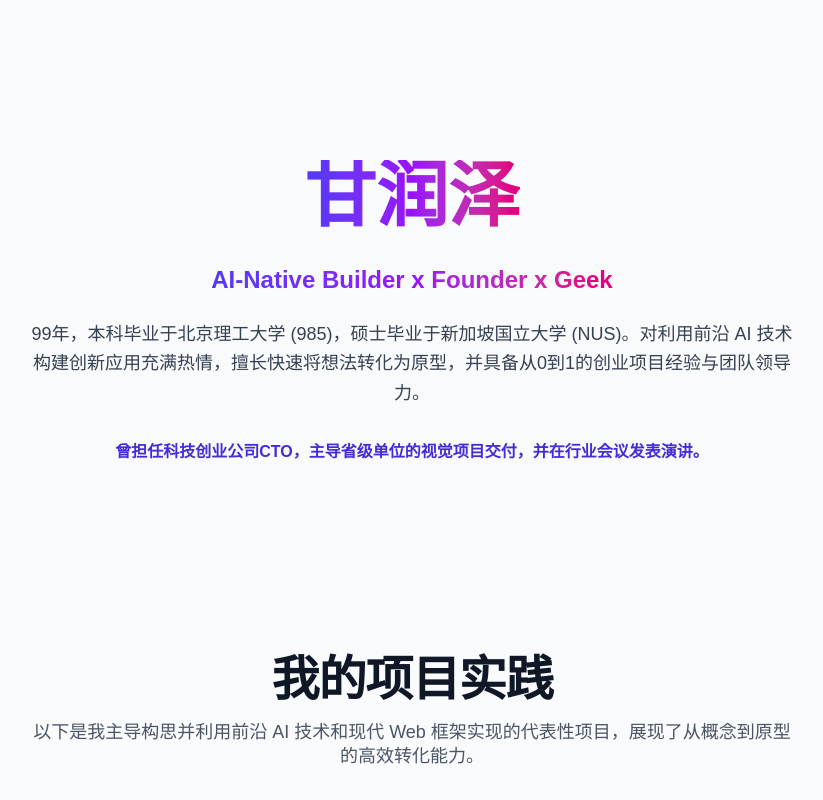
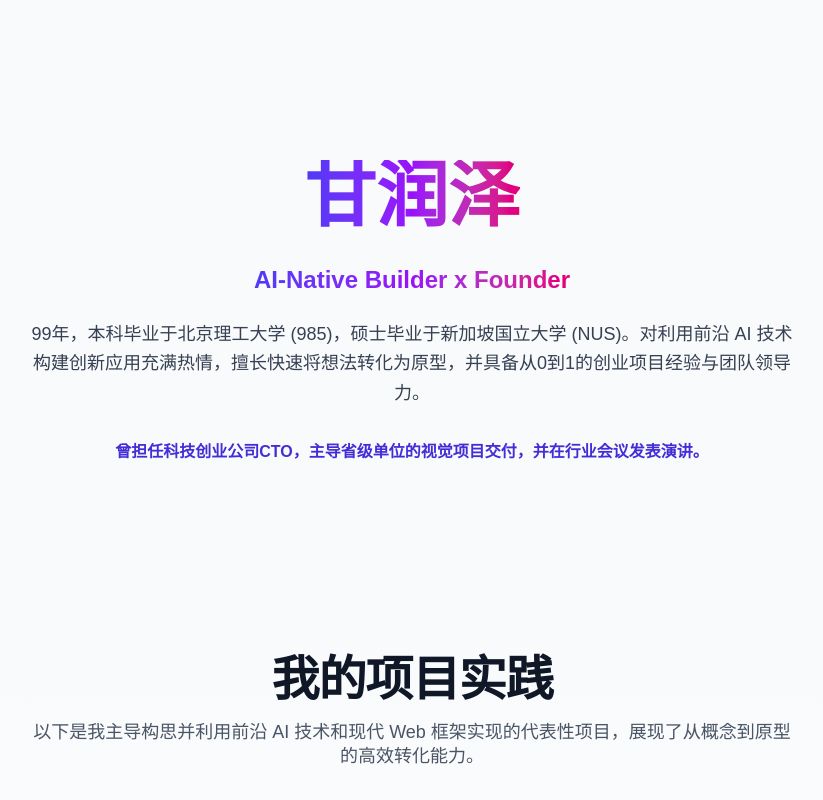
Before and after one commit to GSSfearless/portfolio, a Next.js app: page / in a window 1280 px wide. Shown: the top 800 px of the page, without its empty margins (228-1051 px from the left). Built offline with nearby package versions, Linux system fonts and the light colour scheme.

Commit message:
Update page.tsx

```diff
--- a/src/app/page.tsx
+++ b/src/app/page.tsx
@@ -55,7 +55,7 @@ export default function Home() {
           className="text-lg sm:text-xl lg:text-2xl font-semibold mb-6 bg-gradient-to-r from-indigo-600 via-purple-600 to-pink-600 bg-clip-text text-transparent"
           variants={heroItemVariants}
         >
-        AI-Native Builder x Founder x Geek
+        AI-Native Builder x Founder
         </motion.p>
         <motion.p
           className="max-w-3xl text-gray-700 mb-6 text-base sm:text-lg leading-relaxed"
```
